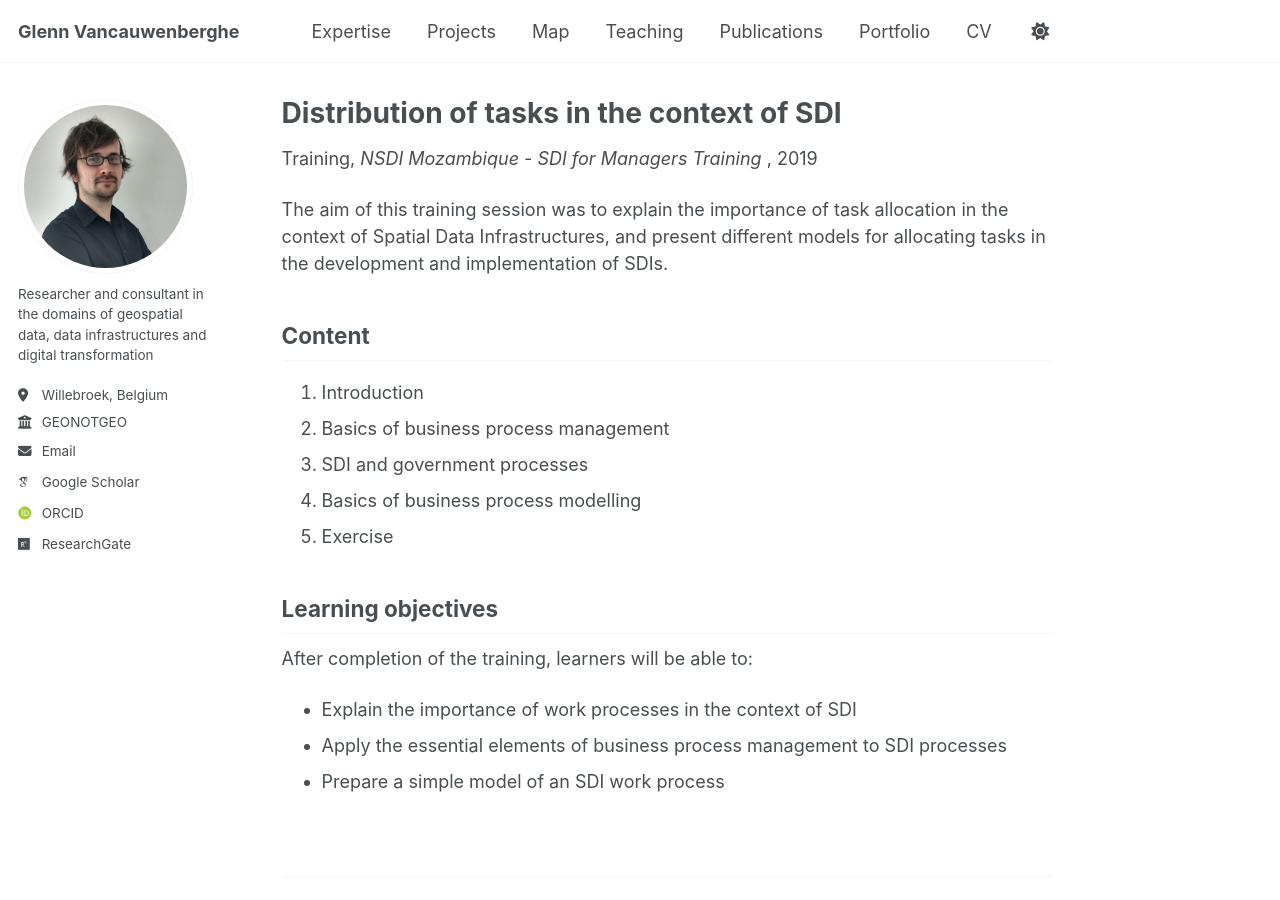
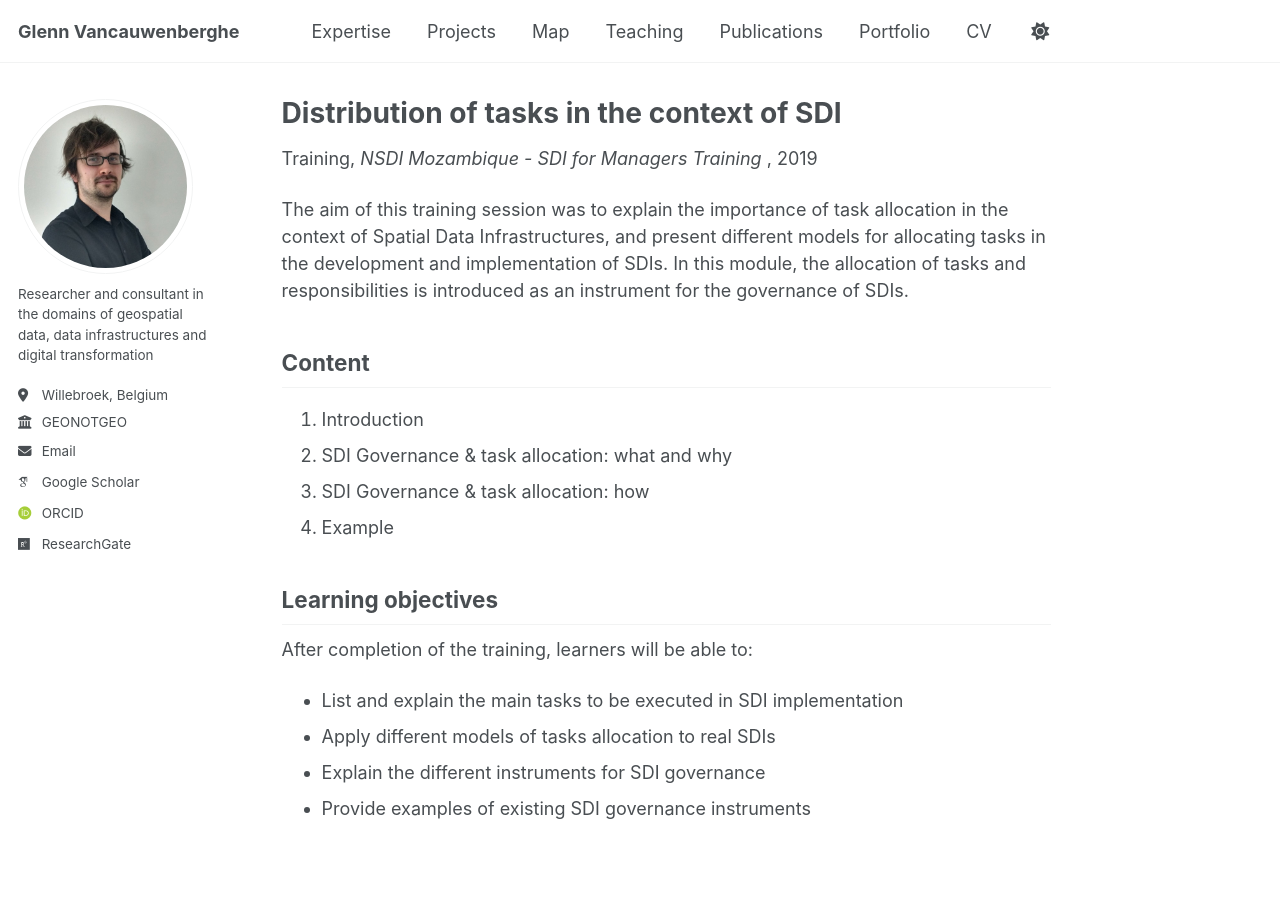
Before and after one commit to GVancauwenberghe/gvancauwenberghe.github.io, a Jekyll site: the page built from _teaching/teaching-18.md, in a window 1280 px wide and 900 px high. Built offline with Jekyll 4.4.1, drawn with Linux system fonts in a browser that asks for light colours; some web fonts are replaced.

Commit message:
Update teaching-18.md

```diff
--- a/_teaching/teaching-18.md
+++ b/_teaching/teaching-18.md
@@ -8,17 +8,17 @@ date: 2019-11-28
 location: "Maputo, Mozambique"
 ---
 
-The aim of this training session was to explain the importance of task allocation in the context of Spatial Data Infrastructures, and present different models for allocating tasks in the development and implementation of SDIs.
+The aim of this training session was to explain the importance of task allocation in the context of Spatial Data Infrastructures, and present different models for allocating tasks in the development and implementation of SDIs. In this module, the allocation of tasks and responsibilities is introduced as an instrument for the governance of SDIs.
 
 ## Content
 1. Introduction
-2. Basics of business process management
-3. SDI and government processes
-4. Basics of business process modelling
-5. Exercise
+2. SDI Governance & task allocation: what and why
+3. SDI Governance & task allocation: how
+4. Example
 
 ## Learning objectives
 After completion of the training, learners will be able to:
-* Explain the importance of work processes in the context of SDI
-* Apply the essential elements of business process management to SDI processes
-* Prepare a simple model of an SDI work process
+* List and explain the main tasks to be executed in SDI implementation
+* Apply different models of tasks allocation to real SDIs
+* Explain the different instruments for SDI governance
+* Provide examples of existing SDI governance instruments
```
